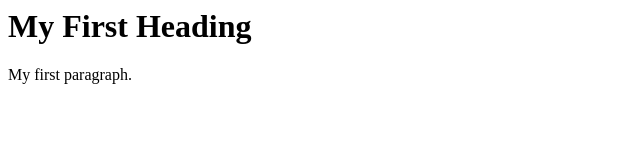
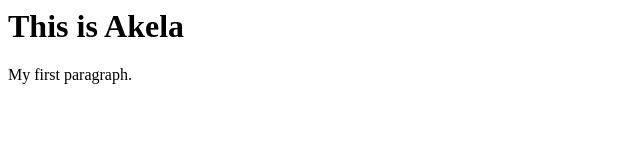
Before and after one commit to Akelalo/course3, a plain HTML site: page index.html in a window 1280 px wide. Shown: the whole page, without its empty margins (0-640 px from the left). Drawn offline with Linux system fonts and the light colour scheme.

Commit message:
Update index.html

```diff
--- a/index.html
+++ b/index.html
@@ -1,7 +1,11 @@
 <!DOCTYPE html>
 <html>
-<body>
-<h1>My First Heading</h1>
+  <head>
+  <title>My First website</title>
+    <meta name="akela" content="This is akela's portfolio">
+  </head>
+    <body>
+<h1>This is Akela</h1>
 <p>My first paragraph.</p>
 </body>
 </html>
```
